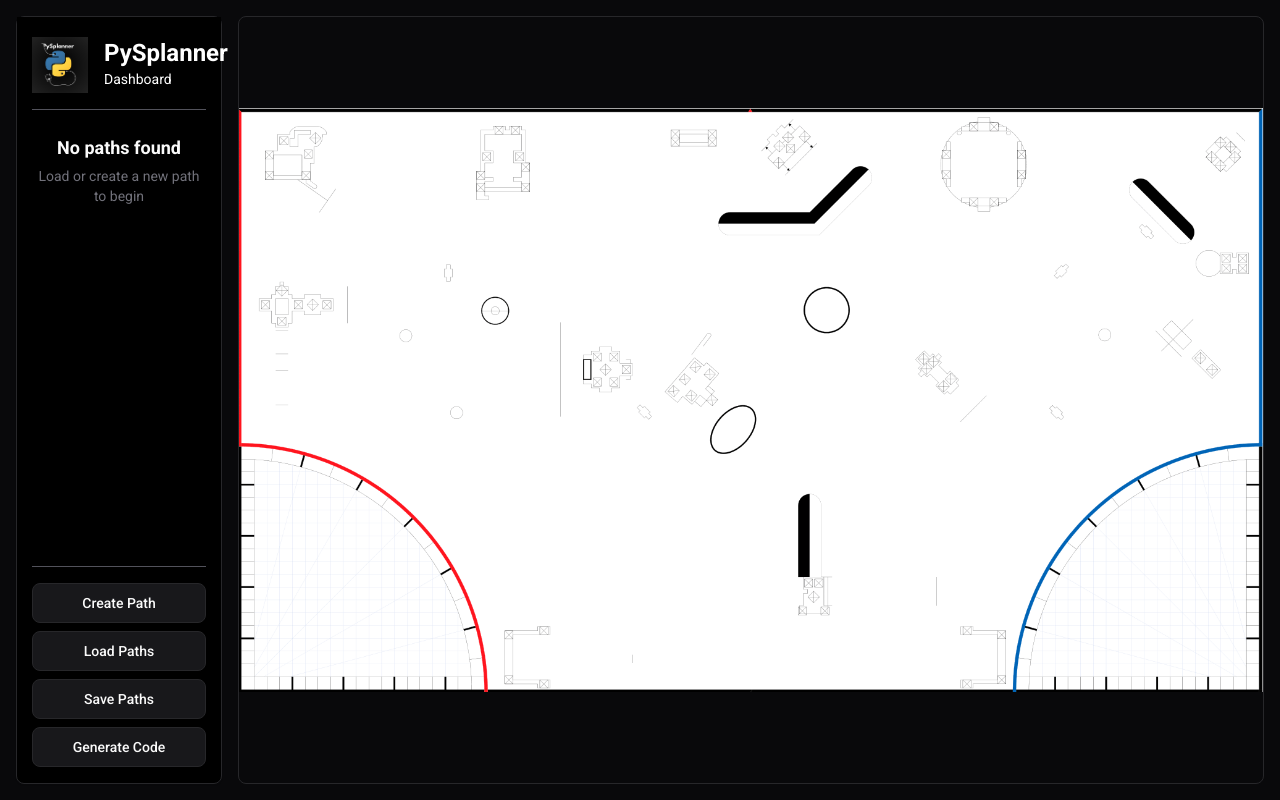
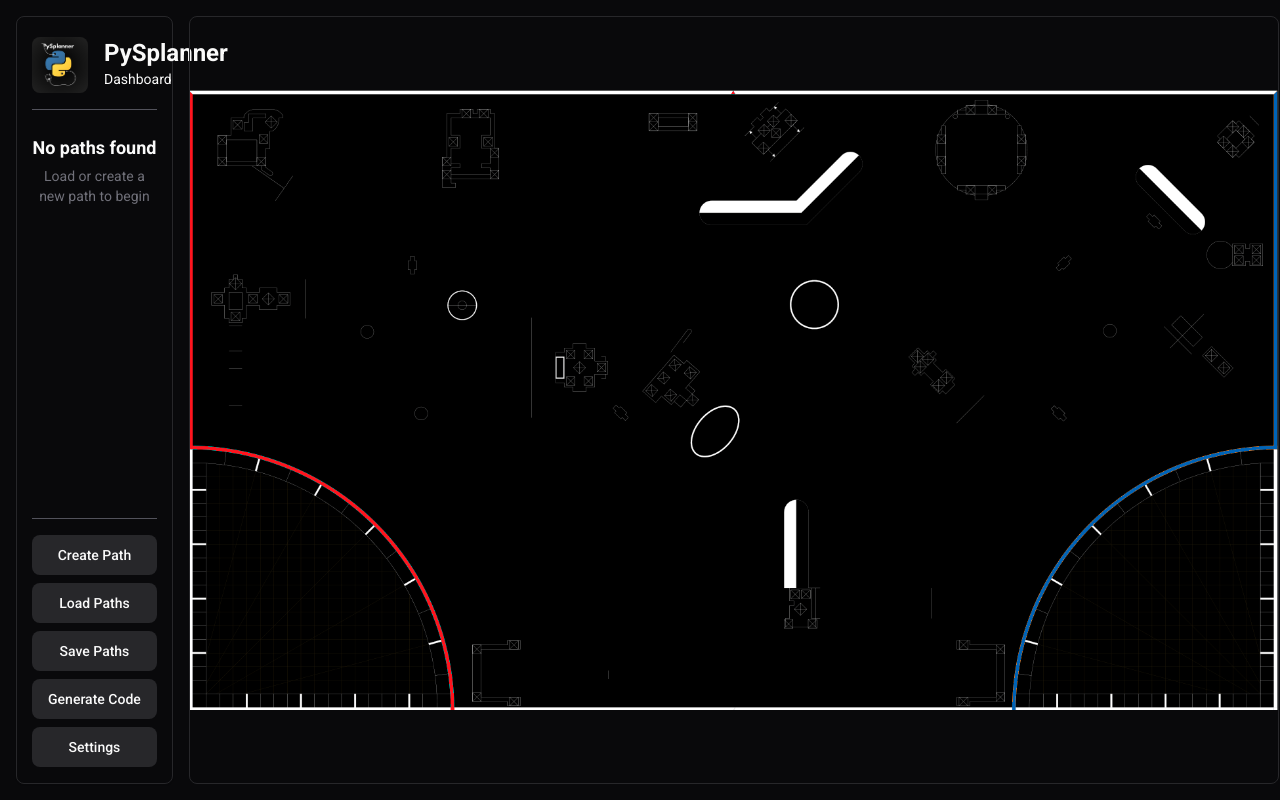
Before and after one commit to PySplanner/pysplanner.github.io, a Next.js app: page / in a window 1280 px wide. Built offline with nearby package versions, Linux system fonts and the light colour scheme.

Commit message:
theme improvments, toggle soon

```diff
--- a/src/pages/index.tsx
+++ b/src/pages/index.tsx
@@ -1,44 +1,68 @@
 import { Separator } from "@/components/ui/separator";
 import { Card } from "@/components/ui/card";
 import { Button } from "@/components/ui/button"
+import { useState } from "react"
+import { useTheme } from "next-themes";
 
-export default function Home() {
+export default function App() {
+  const { theme } = useTheme()
+  const mat_img = `./game_board_${theme}.png`
+  const [settings_active, SetSettingsActive] = useState(false)
+
   const Sidebar = () => {
     return (
-      <Card className="bg-black w-72 flex flex-col">
-        <div className="bg-black pt-4 pb-2 flex flex-col">
-          <div className="flex rounded-lg hover:bg-zinc-800 mb-3 py-1 w-[calc(100%-30px)] ml-[15px]">
-            <img src="./PySplanner.png" className="h-14 w-14" />
+      <Card className="w-72 flex flex-col">
+        <div className="pt-4 pb-2 flex flex-col">
+          <div className="flex rounded-lg hover:bg-zinc-800 mb-3 py-1 w-[calc(100%-30px)] ml-[15px]" onClick={ () => SetSettingsActive(false) }>
+            <img src="./PySplanner.png" className="h-14 w-14 rounded-lg" />
             <div className="flex flex-col pl-4">
-              <h1 className="text-white text-2xl font-bold">PySplanner</h1>
-              <h2 className="text-white text-sm font-small">Dashboard</h2>
+              <h1 className="text-2xl font-bold">PySplanner</h1>
+              <h2 className="text-sm font-small">Dashboard</h2>
             </div>
           </div>
           <Separator orientation="horizontal" className="bg-zinc-600 w-[calc(100%-30px)] ml-[15px]" />
         </div>
-        <div className="bg-black flex flex-col flex-grow overflow-y-auto">
+        <div className="flex flex-col flex-grow overflow-y-auto">
           <p className="text-center mt-4 w-[calc(100%-30px)] ml-[15px] font-bold text-lg">No paths found</p>
           <p className="text-center mt-1 w-[calc(100%-30px)] ml-[15px] text-sm text-zinc-500">Load or create a new path to begin</p>
         </div>
-        <div className="bg-black flex flex-col mb-4">
+        <div className="flex flex-col mb-4">
           <Separator orientation="horizontal" className="bg-zinc-600 w-[calc(100%-30px)] ml-[15px] my-4" />
           <div className="flex flex-col gap-2 w-[calc(100%-30px)] ml-[15px]">
-            <Button variant="outline" className="w-full bg-zinc-900 hover:bg-zinc-800">Create Path</Button>
-            <Button variant="outline" className="w-full bg-zinc-900 hover:bg-zinc-800">Load Paths</Button>
-            <Button variant="outline" className="w-full bg-zinc-900 hover:bg-zinc-800">Save Paths</Button>
-            <Button variant="outline" className="w-full bg-zinc-900 hover:bg-zinc-800">Generate Code</Button>
+            <Button variant="secondary" className="w-full">Create Path</Button>
+            <Button variant="secondary" className="w-full">Load Paths</Button>
+            <Button variant="secondary" className="w-full">Save Paths</Button>
+            <Button variant="secondary" className="w-full">Generate Code</Button>
+            <Button variant="secondary" className="w-full" onClick={ () => SetSettingsActive(true) }>Settings</Button>
           </div>
         </div>
       </Card>
     );
   };
 
+  const Home = () => {
+    return (
+      <div className="flex w-full items-center justify-center border rounded-lg ml-4">
+        <img src={mat_img} className="w-auto h-auto max-h-[85vh] max-w-[85vw] object-contain" />
+      </div>
+    )
+  }
+
+  const Settings = () => {
+    return (
+      <div className="relative flex w-full  border rounded-lg ml-4 p-8">
+        <h1>Settings</h1>
+        <Button variant={"secondary"} className="absolute top-2 right-2 m-2" onClick={ () => SetSettingsActive(false)}>
+          ✕
+        </Button>
+      </div>
+    )
+  }
+
   return (
     <div className="flex flex-row w-screen h-screen p-4">
       <Sidebar />
-      <div className="flex w-full items-center justify-center bg-zinc-950 border rounded-lg ml-4">
-        <img src="./game_board.png" className="w-auto h-auto max-h-[80vh] max-w-[80vw] object-contain" />
-      </div>
+      {settings_active ? <Settings /> : <Home />}
     </div>
   );
 }
```
Also changed, not shown: public/game_board_dark.png (added), public/game_board_light.png (renamed from public/game_board.png).
